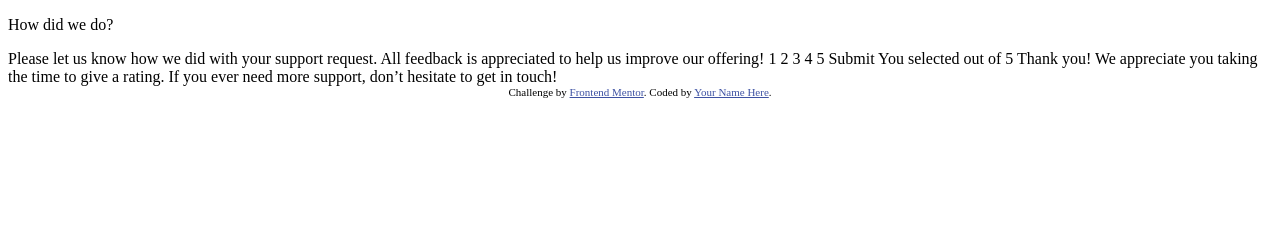
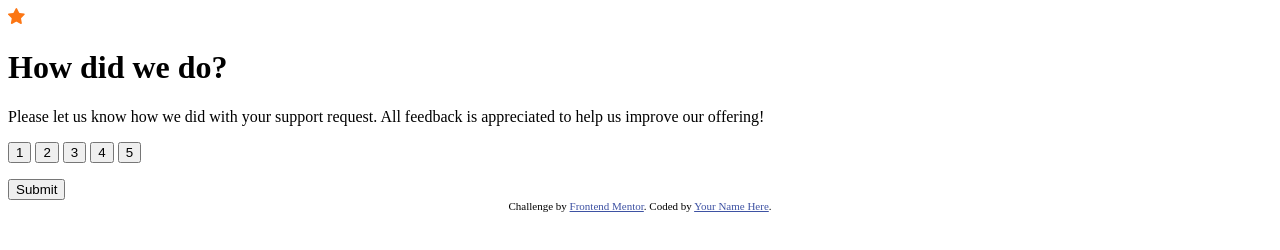
Before and after one commit to laren-im/interactive-rating-component, a plain HTML site: page index.html in a window 1280 px wide. Drawn offline with Linux system fonts and the light colour scheme.

Commit message:
add some tags temporarily, create style.css file

```diff
--- a/index.html
+++ b/index.html
@@ -5,39 +5,45 @@
   <meta name="viewport" content="width=device-width, initial-scale=1.0"> <!-- displays site properly based on user's device -->
 
   <link rel="icon" type="image/png" sizes="32x32" href="./images/favicon-32x32.png">
+  <link href="style.css" rel="stylesheet">
 
   <title>Frontend Mentor | Interactive rating component</title>
-
-  <!-- Feel free to remove these styles or customise in your own stylesheet 👍 -->
-  <style>
-    .attribution { font-size: 11px; text-align: center; }
-    .attribution a { color: hsl(228, 45%, 44%); }
-  </style>
 </head>
 <body>
 
   <!-- Rating state start -->
+  <div className="centerBox">
+    <img src="images/icon-star.svg">
+    <h1>How did we do?</h1>
+    <p>
+      Please let us know how we did with your support request. All feedback is appreciated
+      to help us improve our offering!
+    </p>
+    <form>
+      <p>
+        <button>1</button>
+        <button>2</button>
+        <button>3</button>
+        <button>4</button>
+        <button>5</button>
+      </p>
 
-  <p>How did we do?</p>
-
-  Please let us know how we did with your support request. All feedback is appreciated
-  to help us improve our offering!
-
-  1 2 3 4 5
-
-  Submit
-
+      <input type="submit" value="Submit">
+    </form>
+  </div>
   <!-- Rating state end -->
 
   <!-- Thank you state start -->
-
-  You selected <!-- Add rating here --> out of 5
-
-  Thank you!
-
-  We appreciate you taking the time to give a rating. If you ever need more support,
-  don’t hesitate to get in touch!
-
+  <div hidden>
+    <div>
+      You selected <!-- Add rating here --> out of 5
+    </div>
+    <h1>Thank you!</h1>
+    <p>
+      We appreciate you taking the time to give a rating. If you ever need more support,
+      don’t hesitate to get in touch!
+    </p>
+  </div>
   <!-- Thank you state end -->
 
 
--- /dev/null
+++ b/style.css
@@ -0,0 +1,2 @@
+.attribution { font-size: 11px; text-align: center; }
+.attribution a { color: hsl(228, 45%, 44%); }
```
